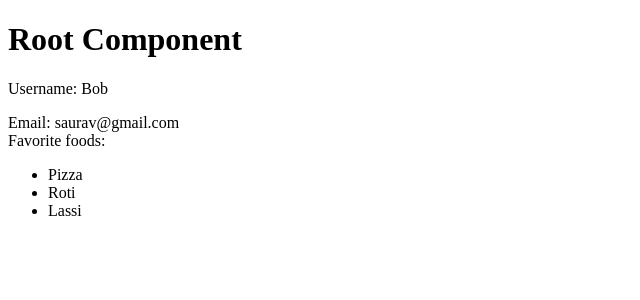
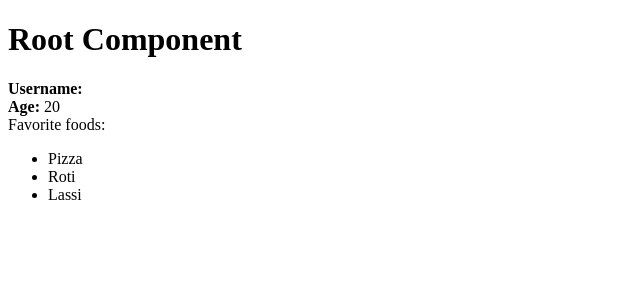
Before and after one commit to sauravcell/react-project, a React (Vite) app: page / in a window 1280 px wide. Shown: the top 300 px of the page, without its empty margins (0-640 px from the left). Built offline with nearby package versions, Linux system fonts and the light colour scheme.

Commit message:
Completed component&props

```diff
--- a/src/app.jsx
+++ b/src/app.jsx
@@ -1,11 +1,22 @@
 import { UserProfile } from "./components/UserProfile"
 
-export default function App(){
-return(
+export default function App() {
+	const callMe = () => {
+		console.log("saurav");
+	};
+
+	return (
 		<>
 			<div>
 				<h1>Root Component</h1>
-		<UserProfile/>
+				<UserProfile
+					age={20}
+					isLoggedIn={true}
+					favoriteFoods={[
+						{ item1: 'pizza' }]}
+					callMe={callMe}
+				/>
+
 			</div>
 		</>
 
--- a/src/components/UserProfile.jsx
+++ b/src/components/UserProfile.jsx
@@ -1,14 +1,16 @@
 import { UserFavoriteFood } from "./UserFavoriteFoods"
+import { UserUsername } from "./UserUsername"
 
-export function UserProfile(){
+export function UserProfile(props){
+	console.log(props);
+	props.callMe();
 	return (
 		<div id='user-profile'>
-			<p>Username: Bob</p>
-			<div>
-				<span>Email: </span>
-				<span>saurav@gmail.com</span>
-			</div>
+			<UserUsername username='bob'/>
+			<b>Age: </b>
+			<span>{props.age}</span>
 			<UserFavoriteFood/>
+			{props.isLoggedIn}
 
 		</div>
 	)
--- /dev/null
+++ b/src/components/UserUsername.jsx
@@ -0,0 +1,9 @@
+export function UserUsername(props){
+	console.log(props);
+	return(
+		<div>
+			<b>Username: </b>
+			<span></span>
+		</div>
+	)
+}
```
Lines whose indentation alone changed are shown as unchanged.
